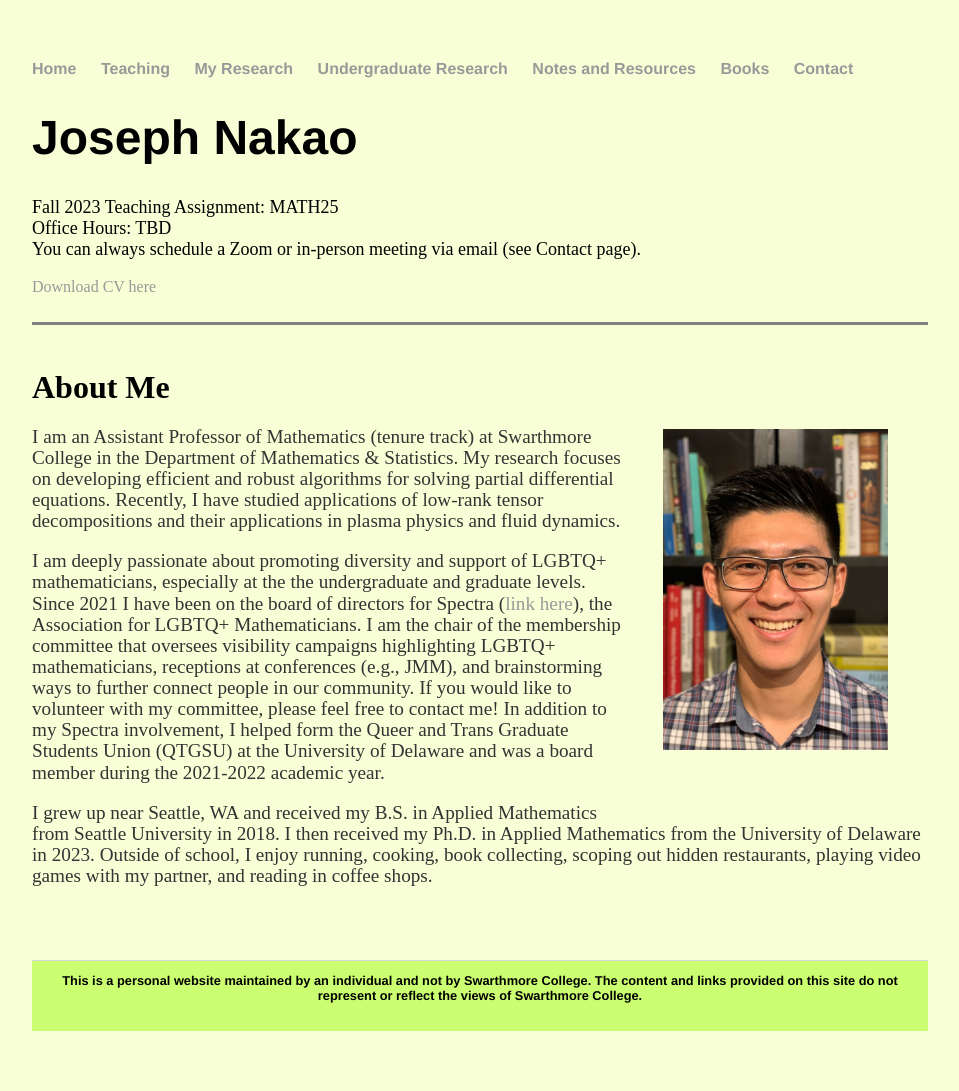
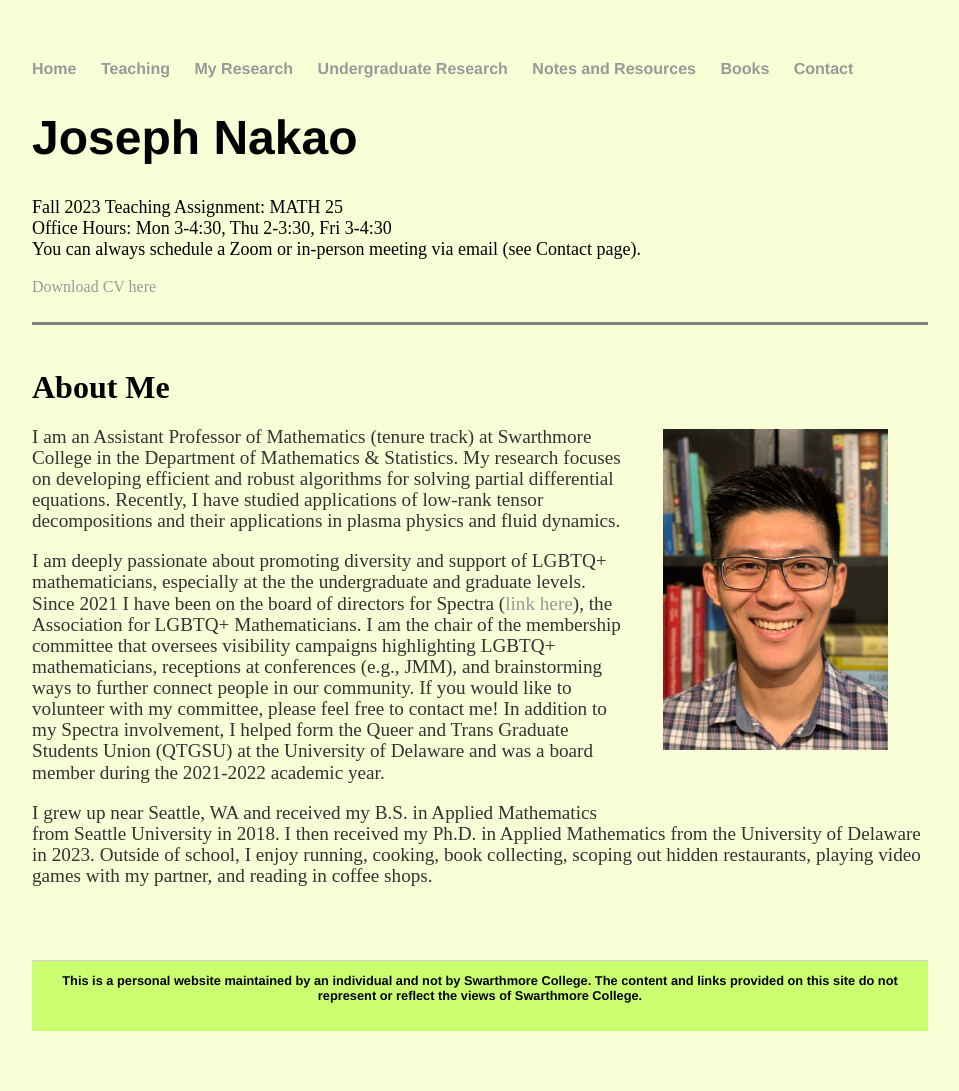
Before and after one commit to jhknakao/jhknakao.github.io, a Jekyll site: the page built from index.html, in a window 1280 px wide. Shown: the whole page, without its empty margins (160-1119 px from the left). Built offline with Jekyll 4.4.1, drawn with Linux system fonts in a browser that asks for light colours.

Commit message:
Update index.html

```diff
--- a/index.html
+++ b/index.html
@@ -4,9 +4,9 @@ title: Joseph Nakao's Homepage
 ---
 <div class="blurb">
 	<h1>Joseph Nakao</h1>
-	<font size="4">Fall 2023 Teaching Assignment: MATH25</font>
+	<font size="4">Fall 2023 Teaching Assignment: MATH 25</font>
 	<br>
-	<font size="4">Office Hours: TBD</font>
+	<font size="4">Office Hours: Mon 3-4:30, Thu 2-3:30, Fri 3-4:30</font>
 	<br>
 	<font size="4">You can always schedule a Zoom or in-person meeting via email (see Contact page).</font>
 	<br>
```
